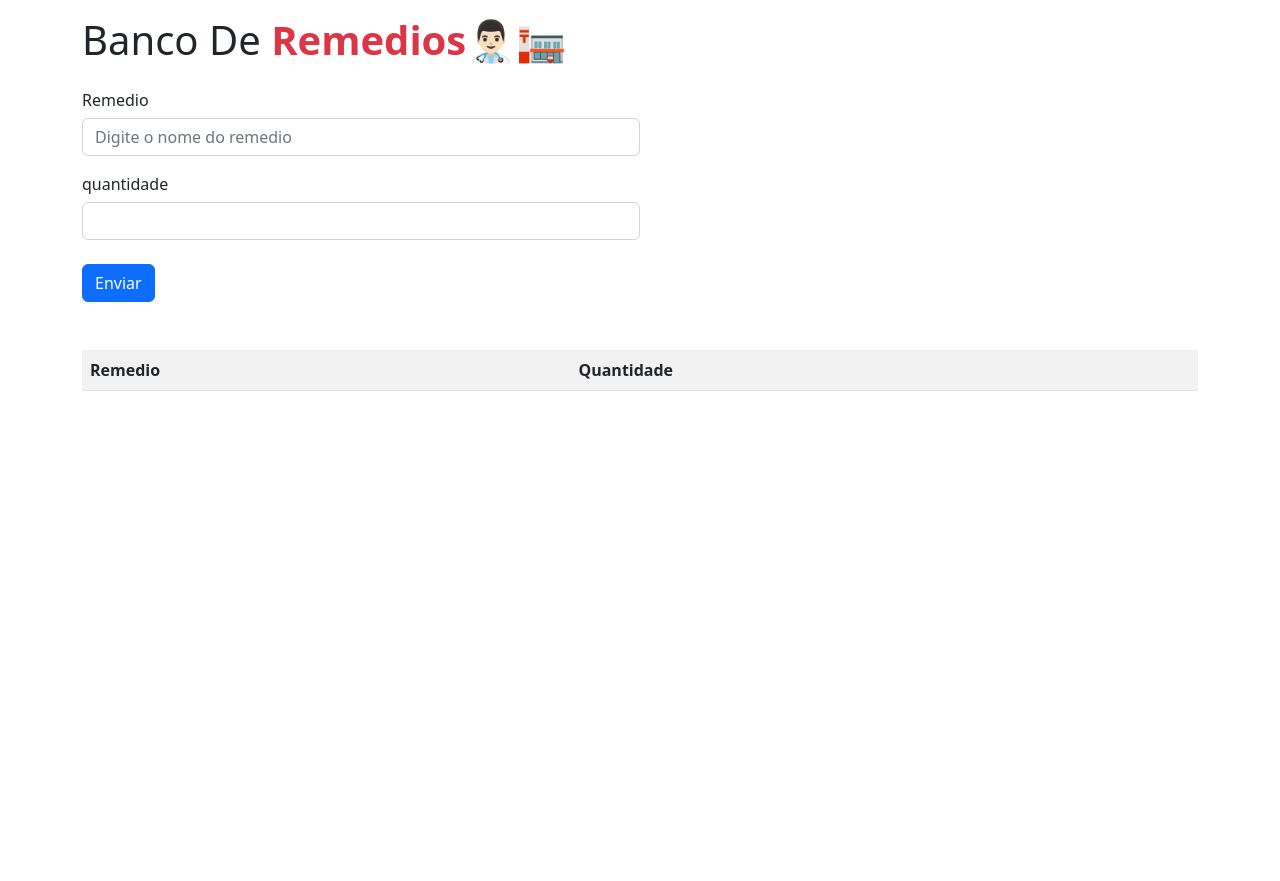
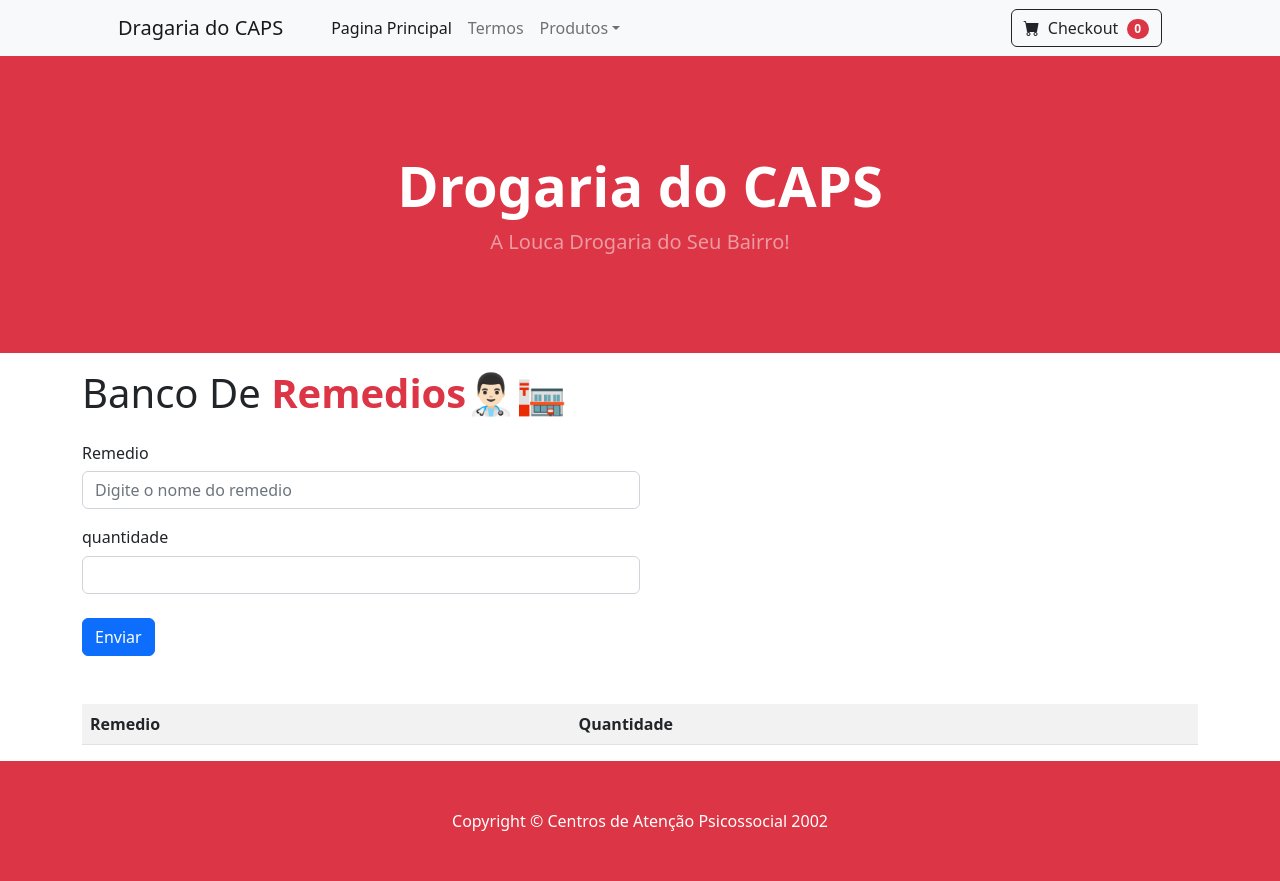
Before and after one commit to daviiisousa/crud-de-remedios, a website: page html/cadastro.html in a window 1280 px wide. Before the commit the page ends 800 px from the top, so only its background shows below. Drawn offline with nearby package versions, Linux system fonts and the light colour scheme; files that its build step writes are made by us from their sources; no server answers.

Commit message:
iniciando style de cadastro de remedio

```diff
--- a/html/cadastro.html
+++ b/html/cadastro.html
@@ -4,10 +4,50 @@
         <meta charset="utf-8" />
         <meta name="viewport" content="width=device-width, initial-scale=1, shrink-to-fit=no" />
         <title>CAPS</title>
-        <link rel="icon" type="image/x-icon" href="assets/favicon.png" />
+        <link rel="icon" type="image/x-icon" href="../documentos/favicon.png" />
         <link href="https://cdn.jsdelivr.net/npm/bootstrap-icons@1.5.0/font/bootstrap-icons.css" rel="stylesheet" />
-        <link href="css/styles.css" rel="stylesheet" />
+        <link href="../css/styles.css" rel="stylesheet" />
     </head>
+
+    <body>
+        <nav class="navbar navbar-expand-lg navbar-light bg-light">
+            <div class="container px-4 px-lg-5">
+                <a class="navbar-brand" href="#!">Dragaria do CAPS</a>
+                <button class="navbar-toggler" type="button" data-bs-toggle="collapse" data-bs-target="#navbarSupportedContent" aria-controls="navbarSupportedContent" aria-expanded="false" aria-label="Toggle navigation"><span class="navbar-toggler-icon"></span></button>
+                <div class="collapse navbar-collapse" id="navbarSupportedContent">
+                    <ul class="navbar-nav me-auto mb-2 mb-lg-0 ms-lg-4">
+                        <li class="nav-item"><a class="nav-link active" aria-current="page" href="#!">Pagina Principal</a></li>
+                        <li class="nav-item"><a class="nav-link" href="#!">Termos</a></li>
+                        <li class="nav-item dropdown">
+                            <a class="nav-link dropdown-toggle" id="navbarDropdown" href="#" role="button" data-bs-toggle="dropdown" aria-expanded="false">Produtos</a>
+                            <ul class="dropdown-menu" aria-labelledby="navbarDropdown">
+                                <li><a class="dropdown-item" href="#!">Todos os Produtos</a></li>
+                                <li><hr class="dropdown-divider" /></li>
+                                <li><a class="dropdown-item" href="#!">Top Produtos</a></li>
+                                <li><a class="dropdown-item" href="#!">Novos Itens</a></li>
+                                <li><a class="dropdown-item" href="./cadastro.html">Cadastro</a></li>
+                            </ul>
+                        </li>
+                    </ul>
+                    <form class="d-flex">
+                        <button class="btn btn-outline-dark" type="submit">
+                            <i class="bi-cart-fill me-1"></i>
+                            Checkout
+                            <span class="badge bg-red text-white ms-1 rounded-pill">0</span>
+                        </button>
+                    </form>
+                </div>
+            </div>
+        </nav>
+
+        <header class="bg-red py-5">
+            <div class="container px-4 px-lg-5 my-5">
+                <div class="text-center text-white">
+                    <h1 class="display-4 fw-bolder">Drogaria do CAPS</h1>
+                    <p class="lead fw-normal text-white-50 mb-0">A Louca Drogaria do Seu Bairro!</p>
+                </div>
+            </div>
+        </header>
 
         <body>
             <main class="container">
@@ -37,7 +77,13 @@
                 </div>
             </main>
 
-        <script src="https://cdn.jsdelivr.net/npm/bootstrap@5.3.3/dist/js/bootstrap.bundle.min.js" integrity="sha384-YvpcrYf0tY3lHB60NNkmXc5s9fDVZLESaAA55NDzOxhy9GkcIdslK1eN7N6jIeHz" crossorigin="anonymous"></script>
-        <script src="./js/index.js"></script>
+        <!-- Footer-->
+        <footer class="py-5 bg-red">
+            <div class="container"><p class="m-0 text-center text-white">Copyright &copy; Centros de Atenção Psicossocial 2002</p></div>
+        </footer>
+        <!-- Bootstrap core JS-->
+        <script src="https://cdn.jsdelivr.net/npm/bootstrap@5.2.3/dist/js/bootstrap.bundle.min.js"></script>
+        <!-- Core theme JS-->
+        <script src="../js/index.js"></script>
     </body>
 </html>
```
Lines whose indentation alone changed are shown as unchanged.
